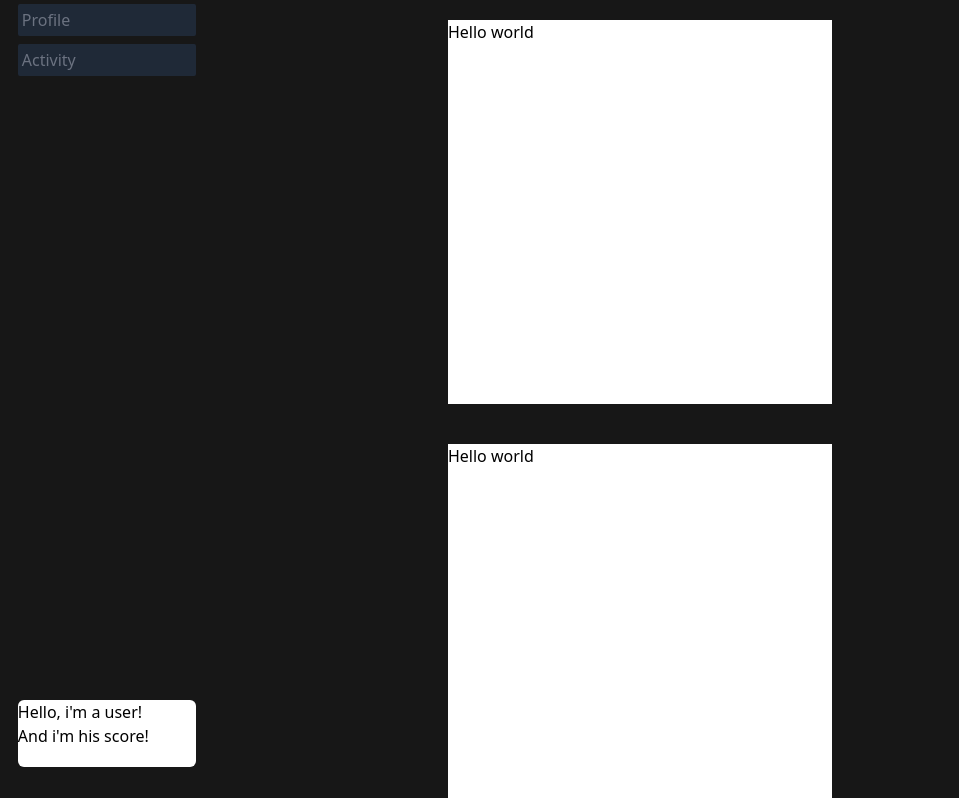
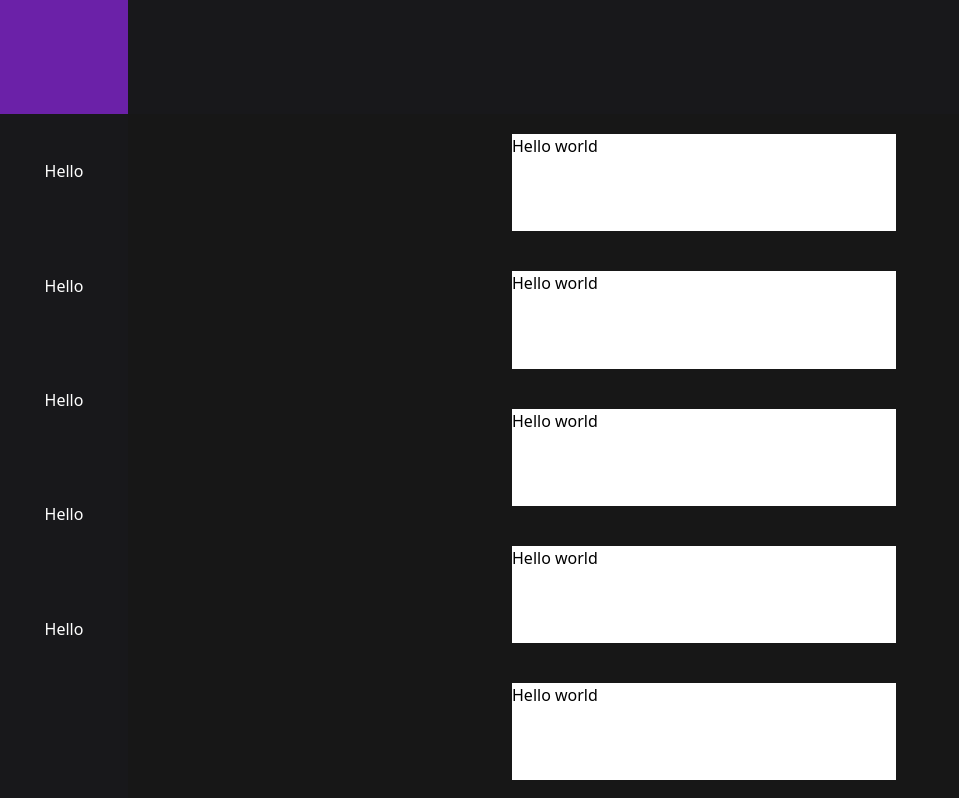
Before and after one commit to Golldans/ressurexitus, a Next.js app: page /home in a window 1280 px wide. Shown: the top 798 px of the page, without its empty margins (0-959 px from the left). Built offline with nearby package versions, Linux system fonts and the light colour scheme.

Commit message:
refact: New homepage template

```diff
--- a/src/pages/home/index.tsx
+++ b/src/pages/home/index.tsx
@@ -6,29 +6,40 @@ export default function Home() {
     return (
         <Fragment>
             <main className="flex">
-               <div className="h-screen w-1/6 flex flex-col items-center justify-center sticky top-0 bg-neutral-900">
-                    <div className="w-full h-5/6 flex flex-col items-center justify-start">
-                        <MenuItems title={'Profile'}/>
-                        <MenuItems title={'Activity'}/>
+               <div className="h-screen w-screen grid grid-cols-10 grid-rows-7 bg-neutral-900">
+                    <div className="bg-white row-span-7 grid grid-rows-7">
+                        <div className="bg-purple-800">
+
                         </div>
-                    <div className="w-full h-1/6 flex items-center justify-center">
-                        <div className="w-5/6 h-1/2 flex flex-col bg-white rounded-md">
-                            <span>
-                                Hello, i&apos;m a user!
-                            </span>
-                            <span>
-                                And i&apos;m his score!
-                            </span>
+                        <div className="bg-zinc-900 hover:bg-gray-800 duration-200 transition cursor-pointer flex items-center justify-center text-white">
+                            Hello
+                        </div>
+                        <div className="bg-zinc-900 hover:bg-gray-800 duration-200 transition cursor-pointer flex items-center justify-center text-white">
+                            Hello
+                        </div>
+                        <div className="bg-zinc-900 hover:bg-gray-800 duration-200 transition cursor-pointer flex items-center justify-center text-white">
+                            Hello
+                        </div>
+                        <div className="bg-zinc-900 hover:bg-gray-800 duration-200 transition cursor-pointer flex items-center justify-center text-white">
+                            Hello
+                        </div>
+                        <div className="bg-zinc-900 hover:bg-gray-800 duration-200 transition cursor-pointer flex items-center justify-center text-white">
+                            Hello
+                        </div>
+                        <div className="bg-zinc-900 hover:bg-gray-800 duration-200 transition cursor-pointer flex items-center justify-center text-white">
+
                         </div>
                     </div>
+                    <div className="bg-zinc-900 col-span-9">
+
                     </div>
-                <div className="w-4/6 flex flex-col items-center justify-start bg-neutral-900">
+                    <div className="col-span-9 row-span-6 flex items-center justify-start flex-col">
+                        <PostTemplate />
                         <PostTemplate />
                         <PostTemplate />
                         <PostTemplate />
                         <PostTemplate />
                     </div>
-                <div className="h-screen w-1/6 sticky top-0 bg-neutral-900">
                 </div>
             </main>
         </Fragment>
--- a/tailwind.config.js
+++ b/tailwind.config.js
@@ -1,7 +1,14 @@
 module.exports = {
   content: ["./src/pages/**/*.{js,ts,jsx,tsx}", "./src/components/**/*.{js,ts,jsx,tsx}"],
   theme: {
-    extend: {},
+    extend: {
+      gridTemplateRows: {
+        '7': 'repeat(7, minmax(0,1fr))',
+      },
+      gridRow:  {
+        'span-7': 'span 7 / span 7',
+      }
+    },
   },
   plugins: [],
 }
```
Lines whose indentation alone changed are shown as unchanged.
